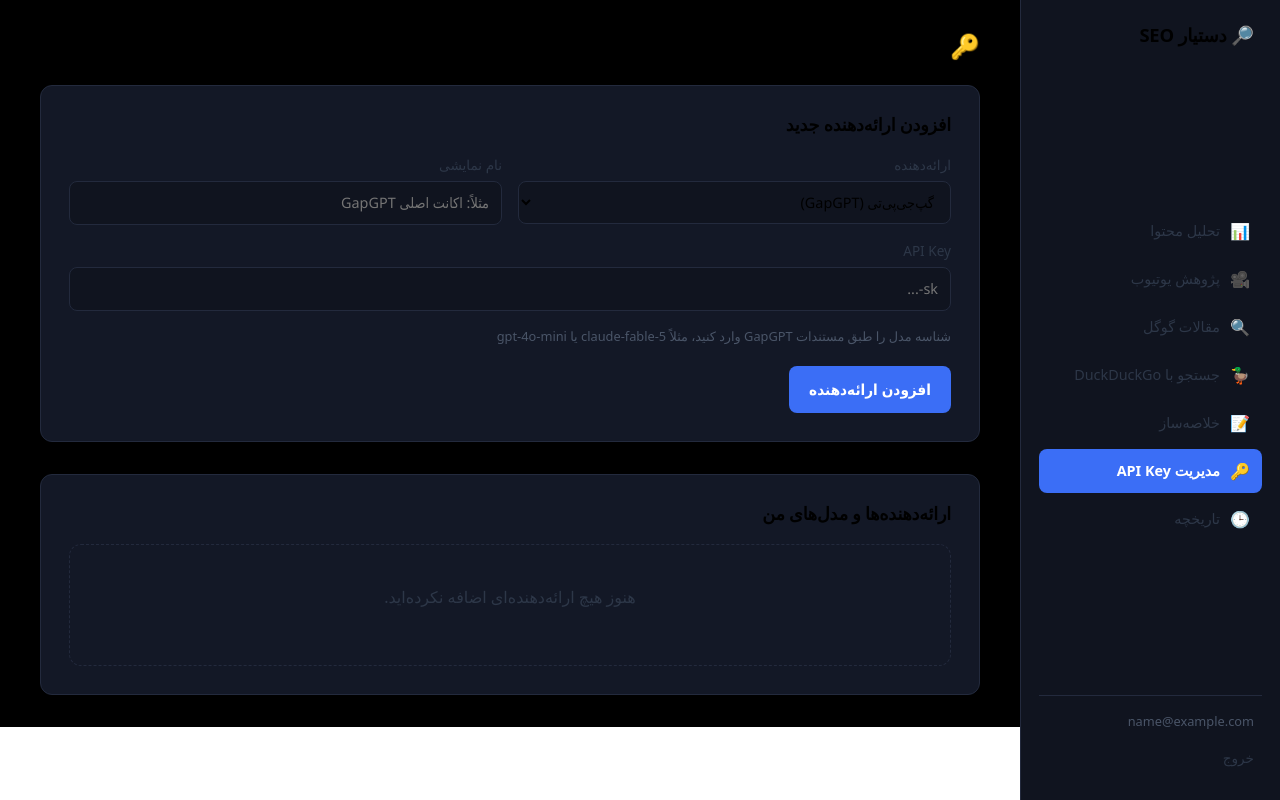
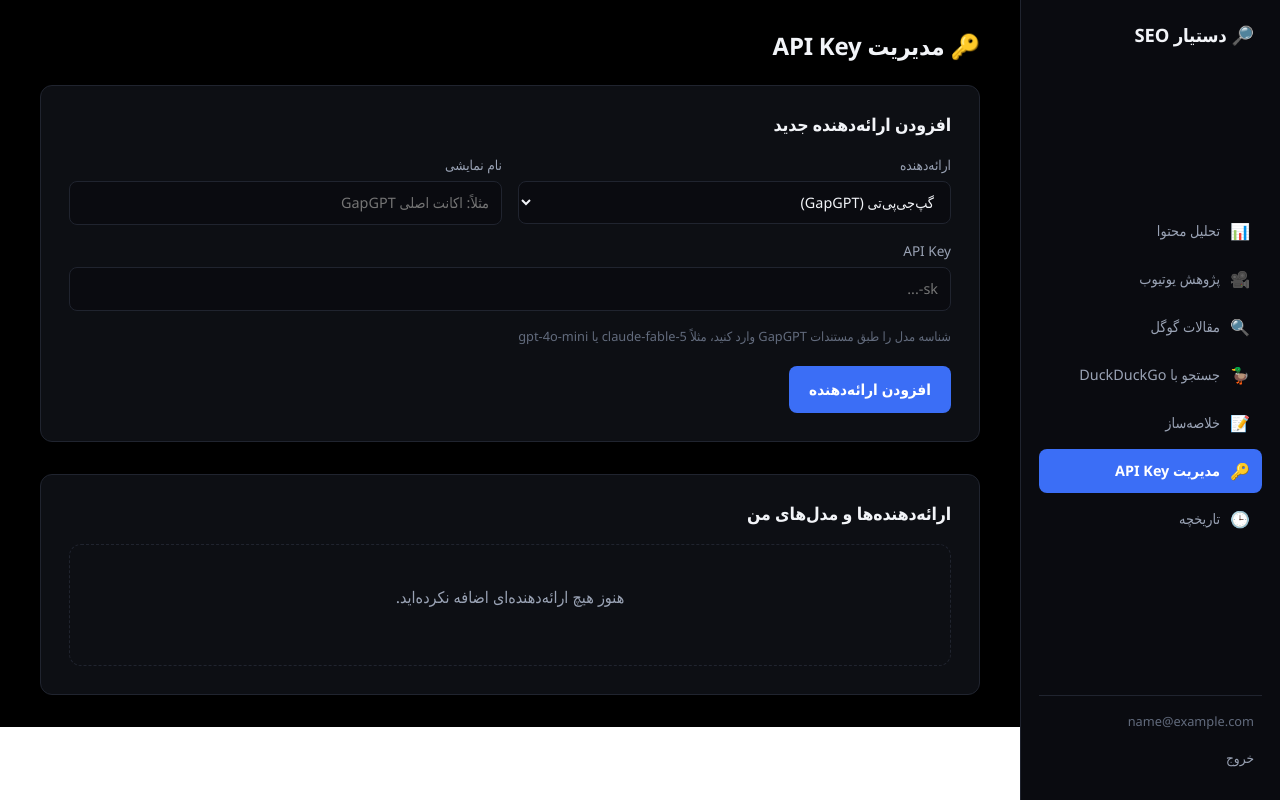
Before and after one commit to hoseinketaby/Smart-seo-assistant-tool, a Flask app: page /dashboard/models/ in a window 1280 px wide. Run offline with Flask 3, Linux system fonts and the light colour scheme; the visitor is signed in with stand-in values (Sample User, id 1); data that the repository does not hold is empty.

Commit message:
Update style.css

```diff
--- a/static/style.css
+++ b/static/style.css
@@ -1,27 +1,29 @@
 /* ============================================================
    دستیار SEO — Design tokens
-   تم: پس‌زمینه سرمه‌ای تیره + لهجه‌ی کهربایی (amber)
+   تم: پس‌زمینه‌ی کاملاً مشکی + پیغام‌های آبی نئونی
    ============================================================ */
 :root {
-  --bg-dark: #0b0e14;       /* پس‌زمینه‌ی کلی صفحه (تقریباً مشکی) */
-  --bg-card: #131826;       /* کارت‌ها، پنل‌ها، محتوای اصلی */
-  --bg-sidebar: #10141f;    /* سایدبار و ورودی‌های تیره‌تر */
-  --border-color: #232a3d;
+  --bg-dark: #000000;       /* پس‌زمینه‌ی کلی صفحه — مشکی خالص */
+  --bg-card: #0d0f14;       /* کارت‌ها/پنل‌ها — کمی روشن‌تر تا مرزها دیده شوند */
+  --bg-sidebar: #0a0b10;
+  --border-color: #20242f;
 
-  --text-main: #000000;     /* تغییر: متن اصلی به مشکی */
-  --text-muted: #2d3748;    /* تغییر: متن کم‌رنگ‌تر به خاکستری تیره */
-  --text-dim: #4a5568;      /* تغییر: متن بسیار کم‌رنگ به خاکستری */
+  --text-main: #f2f4f8;     /* روشن نگه داشته شد تا روی پس‌زمینه‌ی مشکی خوانا بماند */
+  --text-muted: #9aa3b5;
+  --text-dim: #626b7d;
 
   --accent: #3b6ef6;
-  --accent-ink: #ffffff;    /* رنگ متن روی پس‌زمینه‌ی آبی */
+  --accent-ink: #ffffff;
 
-  --error-bg: rgba(251, 113, 133, 0.08);
-  --error-text: #dc2626;    /* تغییر: متن خطا به قرمز تیره برای خوانایی بهتر */
-  --error-border: rgba(251, 113, 133, 0.35);
+  /* پیغام‌ها (موفقیت/خطا) — هر دو یکدست آبی نئونی با کمی درخشش */
+  --neon-blue: #22d3ee;
+  --success-bg: rgba(34, 211, 238, 0.10);
+  --success-text: #7fe3f7;
+  --success-border: rgba(34, 211, 238, 0.45);
 
-  --success-bg: rgba(16, 185, 129, 0.12);
-  --success-text: #065f46;  /* تغییر: متن موفقیت به سبز تیره */
-  --success-border: rgba(16, 185, 129, 0.35);
+  --error-bg: rgba(34, 211, 238, 0.10);
+  --error-text: #7fe3f7;
+  --error-border: rgba(34, 211, 238, 0.45);
 
   --font-body: 'Vazirmatn', 'Segoe UI', Tahoma, sans-serif;
   --font-mono: 'JetBrains Mono', 'Courier New', monospace;
@@ -41,10 +43,22 @@
   padding: 0;
 }
 
+/* ============================================================
+   اجبار فونت فارسی روی همه‌چیز — چون Bootstrap در base.html
+   بعد از این فایل لود می‌شود و فونت پیش‌فرضش را جایگزین می‌کند،
+   اینجا با !important قطعی می‌کنیم که همه‌جا Vazirmatn بماند
+   ============================================================ */
+html, body,
+input, button, select, textarea, optgroup,
+.btn, .form-control, .form-select,
+h1, h2, h3, h4, h5, h6,
+.modal, .modal-content, .dropdown-menu {
+  font-family: var(--font-body) !important;
+}
+
 body {
   background-color: var(--bg-dark);
   color: var(--text-main);
-  font-family: var(--font-body);
   line-height: 1.6;
   -webkit-font-smoothing: antialiased;
 }
@@ -59,13 +73,14 @@
 }
 
 /* ============================================================
-   Status / flash messages (مشترک بین همه صفحات)
+   Status / flash messages — آبی نئونی با درخشش ملایم
    ============================================================ */
 .status {
   padding: 12px 16px;
   border-radius: var(--radius-sm);
   font-size: 0.9rem;
   margin-bottom: 16px;
+  box-shadow: 0 0 16px rgba(34, 211, 238, 0.15);
 }
 
 .status.success {
@@ -99,12 +114,13 @@
   padding: 40px 36px;
   width: 100%;
   max-width: 400px;
-  box-shadow: 0 20px 60px rgba(0, 0, 0, 0.35);
+  box-shadow: 0 20px 60px rgba(0, 0, 0, 0.6);
 }
 
 .auth-title {
   font-size: 1.4rem;
   font-weight: 700;
+  letter-spacing: -0.01em;
   margin: 0 0 24px;
   text-align: center;
   color: var(--text-main);
@@ -131,7 +147,6 @@
   border-radius: var(--radius-sm);
   padding: 12px 14px;
   font-size: 0.95rem;
-  font-family: var(--font-body);
   width: 100%;
 }
 
@@ -165,7 +180,6 @@
   padding: 12px 20px;
   font-size: 0.95rem;
   font-weight: 700;
-  font-family: var(--font-body);
   cursor: pointer;
   margin-top: 20px;
   transition: opacity 0.15s ease;
@@ -217,6 +231,8 @@
 
 .sidebar.dashboard-sidebar h2 {
   font-size: 1.15rem;
+  font-weight: 700;
+  letter-spacing: -0.01em;
   margin: 0 0 24px;
   padding: 0 8px;
   color: var(--text-main);
@@ -277,14 +293,14 @@
 }
 
 .logout-link:hover {
-  color: var(--error-text);
+  color: var(--neon-blue);
 }
 
 .main {
   margin-right: 260px;
   padding: 32px 40px;
   min-width: 0;
-  background-color: #000000; /* تغییر: پس‌زمینه مشکی برای بخش محتوا */
+  background-color: var(--bg-dark);
 }
 
 .main h1 {
@@ -295,9 +311,7 @@
   color: var(--text-main);
 }
 
-.auth-title,
-.models-section-title,
-.sidebar.dashboard-sidebar h2 {
+.models-section-title {
   font-weight: 700;
   letter-spacing: -0.01em;
 }
@@ -325,7 +339,6 @@
   border-radius: var(--radius-sm);
   padding: 10px 14px;
   font-size: 0.9rem;
-  font-family: var(--font-body);
 }
 
 .main .form-control::placeholder,
@@ -400,7 +413,6 @@
   border-radius: var(--radius-sm);
   padding: 10px 14px;
   font-size: 0.9rem;
-  font-family: var(--font-body);
 }
 
 .search-form .form-control::placeholder {
@@ -487,7 +499,7 @@
   font-size: 0.75rem;
   padding: 2px 6px;
   border-radius: 4px;
-  font-family: var(--font-mono);
+  font-family: var(--font-mono) !important;
 }
 
 .video-info {
@@ -617,7 +629,6 @@
   border-radius: var(--radius-sm);
   padding: 10px 12px;
   font-size: 0.9rem;
-  font-family: var(--font-body);
 }
 
 .provider-form input:focus,
@@ -632,10 +643,8 @@
   margin: 4px 0 12px;
 }
 
-/* کارت هر ارائه‌دهنده و لیست مدل‌هایش؛ اکثر رنگ‌ها inline
-   با همین متغیرها ست شده‌اند، این بخش فقط ریزه‌کاری‌هاست */
 .provider-card input[type="text"] {
-  font-family: var(--font-body);
+  font-family: var(--font-body) !important;
 }
 
 /* ============================================================
```
